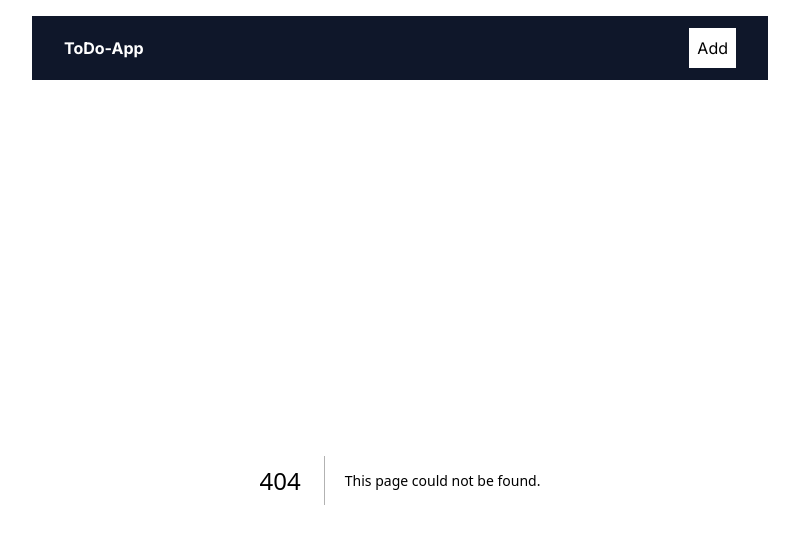
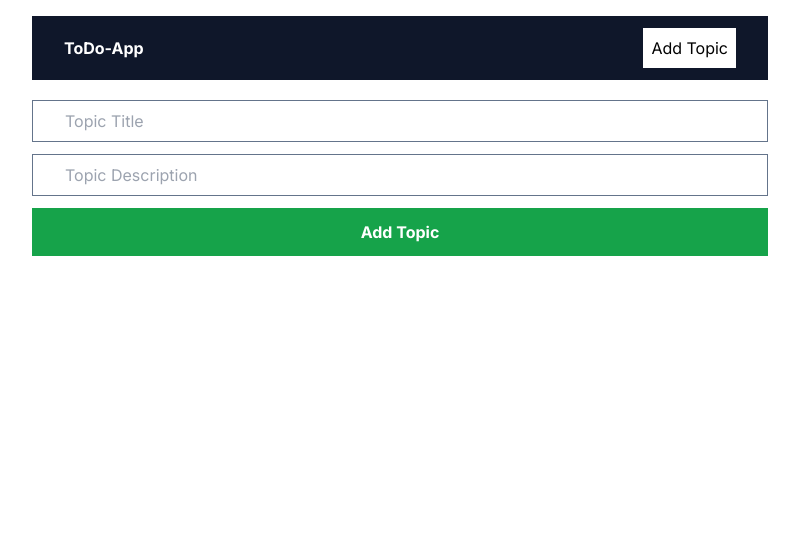
Before and after one commit to CoolShivas/003--Next_ToDo_Project, a Next.js app in the folder next_todo_app/: page /addTopic in a window 1280 px wide. Before the commit this address had no page. Shown: the top 544 px of the page, without its empty margins (240-1039 px from the left). Built offline with nearby package versions, Linux system fonts and the light colour scheme.

Commit message:
Formation of addTopic Page with CSS and connect with route.

```diff
--- /dev/null
+++ b/next_todo_app/app/addTopic/page.jsx
@@ -0,0 +1,29 @@
+
+
+const addTopic = () => {
+  return (
+    <>
+    <form className="flex flex-col gap-3 mt-5">
+
+        <input
+        type="text"
+        placeholder="Topic Title"
+        className="border border-slate-500 px-8 py-2"
+        />
+
+        <input
+        type="text"
+        placeholder="Topic Description"
+        className="border border-slate-500 px-8 py-2"
+        />
+
+        <button className="bg-green-600 font-bold text-white py-3 px-6 w-full">
+            Add Topic
+        </button>
+
+    </form>
+    </>
+  );
+}
+
+export default addTopic;
--- a/next_todo_app/components/Navbar.jsx
+++ b/next_todo_app/components/Navbar.jsx
@@ -4,7 +4,7 @@ const Navbar = () => {
   return (
     <nav className="flex justify-between items-center bg-slate-900 px-8 py-3">
       <Link href={"/"} className="text-white font-bold"> ToDo-App </Link>
-      <Link href={"/addToDo"} className="bg-white p-2"> Add </Link>
+      <Link href={"/addTopic"} className="bg-white p-2"> Add Topic </Link>
     </nav>
   );
 };
```
